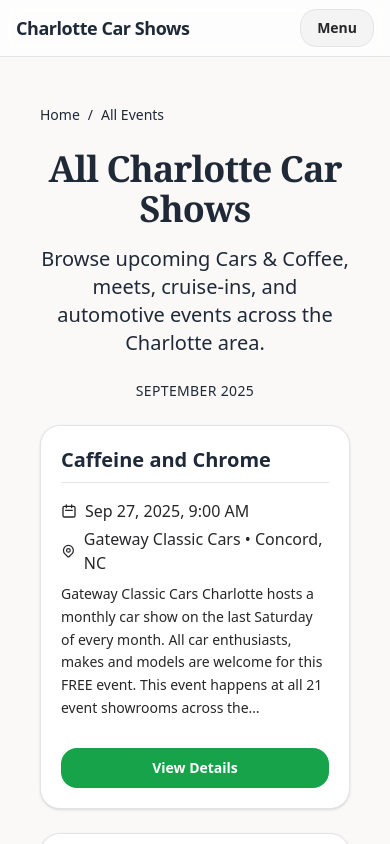
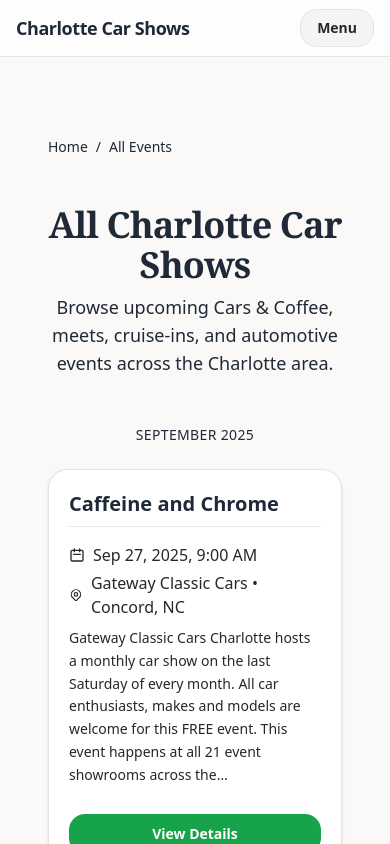
Before and after one commit to kevinscooke/ccs26, a Next.js app: page /events in a window 390 px wide. Shown: the top 844 px of the page. Built offline with nearby package versions, Linux system fonts and the light colour scheme.

Commit message:
breadcrumb and mobile fix.

```diff
--- a/app/events/[slug]/page.tsx
+++ b/app/events/[slug]/page.tsx
@@ -235,7 +235,7 @@ export default function EventDetail({
   };
 
   return (
-    <div className="w-full px-2 md:px-4 max-w-5xl mx-auto space-y-6">
+    <div className="w-full px-4 md:px-12 max-w-7xl mx-auto space-y-8 py-6">
 
   {/* JSON-LD blocks */}
       <script
@@ -247,7 +247,7 @@ export default function EventDetail({
         dangerouslySetInnerHTML={{ __html: JSON.stringify(breadcrumbLd) }}
       />
 
-      <nav aria-label="Breadcrumb" className="text-sm text-[var(--fg)]/60">
+  <nav aria-label="Breadcrumb" className="text-sm text-[var(--fg)]/60 mb-0">
         <ol className="flex items-center gap-2 flex-wrap">
           <li>
             <Link href="/" className="hover:underline text-[var(--fg)]">
@@ -270,7 +270,7 @@ export default function EventDetail({
         </ol>
       </nav>
 
-      <header className="text-center space-y-4">
+  <header className="text-center space-y-2 mt-1">
         {ev.isFeatured && (
           <div className="inline-flex items-center rounded-full bg-green-100 px-3 py-1 text-sm font-medium text-green-800">
             Featured Event
@@ -295,7 +295,7 @@ export default function EventDetail({
         </div>
       </header>
 
-  <div className="flex justify-center gap-3">
+  <div className="flex justify-center gap-3 mt-1">
         {ev.url && (
           <a
             className="ccs-btn-primary px-6 py-3 text-lg"
--- a/app/events/page.tsx
+++ b/app/events/page.tsx
@@ -68,10 +68,10 @@ export default async function EventsAllPage() {
   let lastMonth: string | null = null;
 
   return (
-  <section className="w-full px-2 md:px-6 max-w-5xl mx-auto space-y-6">
+  <section className="w-full px-4 md:px-12 max-w-7xl mx-auto space-y-12 py-6">
   {/* Top ad intentionally removed to avoid reserved space above hero */}
-      {/* Breadcrumbs */}
-      <nav aria-label="Breadcrumb" className="text-sm text-[var(--fg)]/60 mb-0 mt-[-0.5rem]">
+    {/* Breadcrumbs */}
+    <nav aria-label="Breadcrumb" className="text-sm text-[var(--fg)]/60 mb-0">
         <ol className="flex items-center gap-2 flex-wrap">
           <li><Link href="/" className="hover:underline text-[var(--fg)]">Home</Link></li>
           <li aria-hidden="true">/</li>
@@ -84,12 +84,12 @@ export default async function EventsAllPage() {
         dangerouslySetInnerHTML={{ __html: JSON.stringify(itemList) }}
       />
 
-      <header className="text-center space-y-4">
+  <header className="text-center space-y-2 mt-1">
         <h1 className="text-4xl md:text-5xl font-bold tracking-tight text-[var(--fg)]"
             style={{ fontFamily: "'Source Serif Pro', Georgia, serif" }}>
           All Charlotte Car Shows
         </h1>
-        <p className="text-xl text-[var(--fg)]/70 max-w-2xl mx-auto">
+        <p className="text-lg text-[var(--fg)]/70 max-w-2xl mx-auto">
           Browse upcoming Cars &amp; Coffee, meets, cruise-ins, and automotive events across the Charlotte area.
         </p>
       </header>
```
